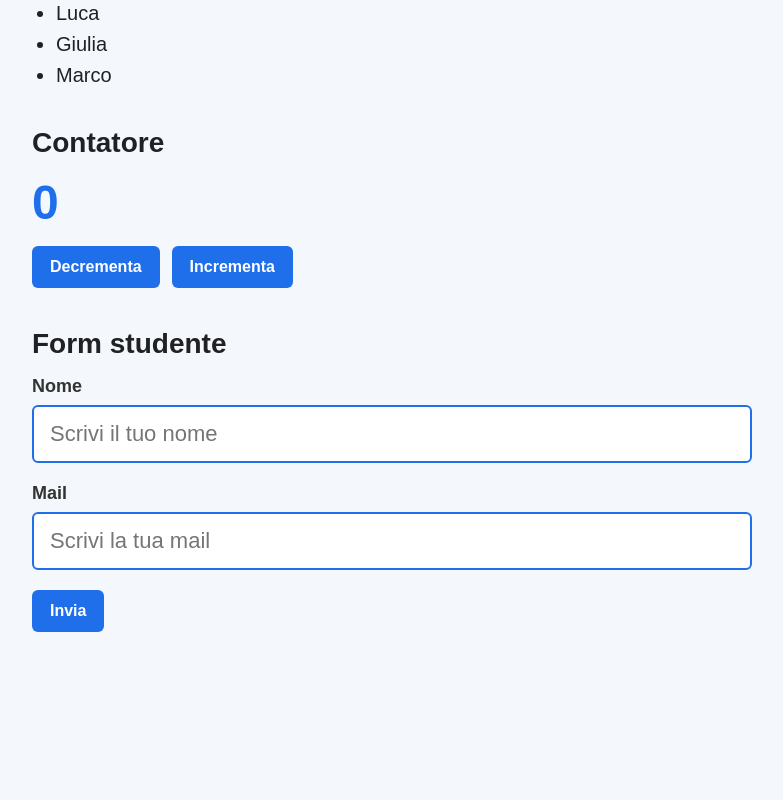
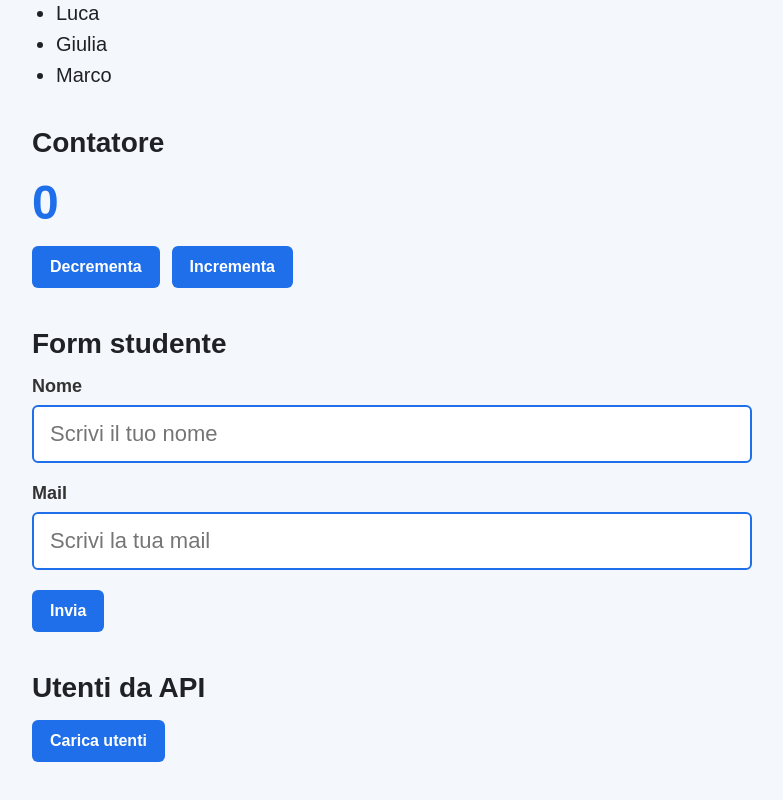
Before and after one commit to aborrello992-ui/Esercizio_React_con_Vite, a React (Vite) app: page / in a window 1280 px wide. Shown: the part 1068-1868 px from the top of the page, without its empty margins (248-1031 px from the left). Before the commit the page ends 1764 px from the top, so only its background shows below. Built offline with nearby package versions, Linux system fonts and the light colour scheme.

Commit message:
Aggiungi caricamento utenti da API

```diff
--- a/src/App.jsx
+++ b/src/App.jsx
@@ -2,6 +2,7 @@ import Counter from './components/Counter.jsx'
 import Form from './components/Form.jsx'
 import Header from './components/Header.jsx'
 import List from './components/List.jsx'
+import LoadingData from './components/LoadingData.jsx'
 import Navbar from './components/Navbar.jsx'
 
 function App() {
@@ -49,6 +50,8 @@ function App() {
           <Form.SubmitButton>Invia</Form.SubmitButton>
           <Form.ResultCard />
         </Form>
+
+        <LoadingData />
       </main>
     </>
   )
--- /dev/null
+++ b/src/components/LoadingData.jsx
@@ -0,0 +1,54 @@
+import { useState } from 'react'
+
+function LoadingData() {
+  const [users, setUsers] = useState([])
+  const [isLoading, setIsLoading] = useState(false)
+  const [error, setError] = useState('')
+
+  async function loadUsers() {
+    setIsLoading(true)
+    setError('')
+
+    try {
+      const response = await fetch('https://jsonplaceholder.typicode.com/users')
+
+      if (!response.ok) {
+        throw new Error('Errore durante il caricamento degli utenti')
+      }
+
+      const data = await response.json()
+
+      setUsers(data)
+    } catch (error) {
+      setError(error.message)
+    } finally {
+      setIsLoading(false)
+    }
+  }
+
+  return (
+    <section className="loading-section">
+      <h2 className="section-title">Utenti da API</h2>
+
+      <button className="submit-button" type="button" onClick={loadUsers}>
+        Carica utenti
+      </button>
+
+      {isLoading && <p className="loading-message">Caricamento in corso...</p>}
+      {error && <p className="error-message">{error}</p>}
+
+      {users.length > 0 && (
+        <ul className="users-list">
+          {users.map((user) => (
+            <li className="user-card" key={user.id}>
+              <h3 className="user-name">{user.name}</h3>
+              <p className="user-email">{user.email}</p>
+            </li>
+          ))}
+        </ul>
+      )}
+    </section>
+  )
+}
+
+export default LoadingData
--- a/src/index.css
+++ b/src/index.css
@@ -79,7 +79,8 @@ body {
 
 .list-section,
 .counter-section,
-.form-section {
+.form-section,
+.loading-section {
   margin-top: 40px;
 }
 
@@ -152,3 +153,44 @@ body {
   margin: 8px 0;
   font-size: 18px;
 }
+
+.loading-message {
+  margin: 16px 0 0;
+  color: #1f6feb;
+  font-size: 18px;
+  font-weight: 700;
+}
+
+.error-message {
+  margin: 16px 0 0;
+  color: #c62828;
+  font-size: 18px;
+  font-weight: 700;
+}
+
+.users-list {
+  display: grid;
+  gap: 16px;
+  padding: 0;
+  margin: 24px 0 0;
+  list-style: none;
+}
+
+.user-card {
+  padding: 18px;
+  border: 1px solid #d8e2f0;
+  border-radius: 8px;
+  background-color: #ffffff;
+}
+
+.user-name {
+  margin: 0 0 8px;
+  color: #202124;
+  font-size: 22px;
+}
+
+.user-email {
+  margin: 0;
+  color: #4b5563;
+  font-size: 18px;
+}
```
Also changed, not shown: 1 other file (tests, documents, lock files or other folders).
